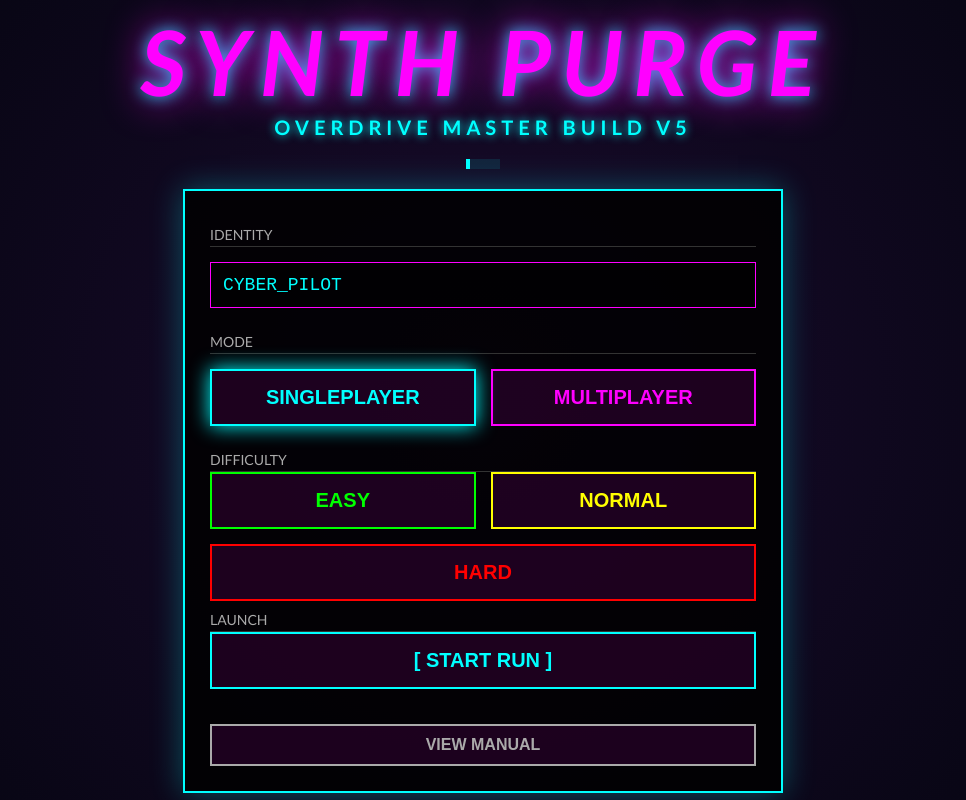
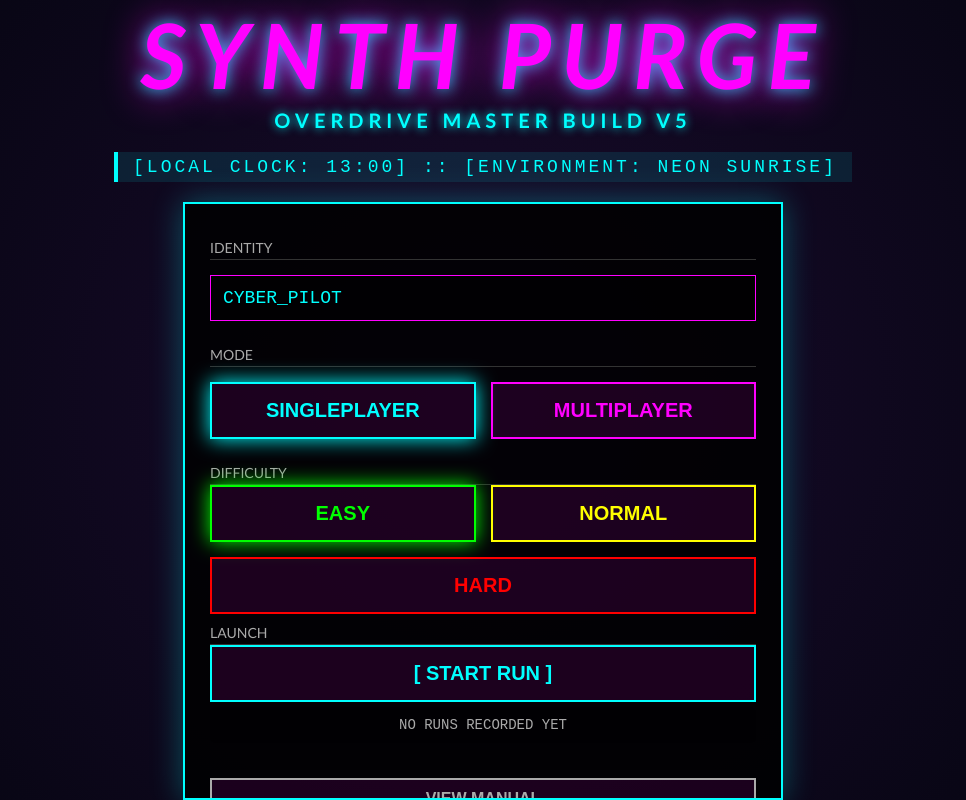
Before and after one commit to The-Doki-tab-guy/my-html-games, a plain HTML site: page index.html in a window 1280 px wide. Both pictures are taken after a click on the button "EASY". Shown: the whole page, without its empty margins (157-1123 px from the left). Drawn offline with nearby package versions, Linux system fonts and the light colour scheme.

Commit message:
Enhance UI elements and initialize game state
Updated styles for dashboard and in-game shop elements. Added best wave status display and initialized game state variables.

```diff
--- a/index.html
+++ b/index.html
@@ -109,12 +109,12 @@
 
         #interaction-prompt { display: none; position: absolute; top: 60%; left: 50%; transform: translate(-50%, -50%); font-size: 24px; color: #ff0; text-shadow: 0 0 15px #ff0; background: rgba(0,0,0,0.8); padding: 10px 20px; border: 2px solid #ff0; z-index: 100; font-family: monospace; }
 
-        #dashboard { display: none; position: absolute; bottom: 40px; left: 50%; transform: translateX(-50%); background: rgba(0, 0, 0, 0.8); border: 2px solid #0ff; padding: 20px; gap: 40px; box-shadow: 0 0 40px rgba(0, 255, 255, 0.4); border-radius: 10px; z-index: 105;}
+        #dashboard { display: none; position: absolute; bottom: 40px; left: 50%; transform: translateX(-50%); background: rgba(0, 0, 0, 0.8); border: 2px solid #0ff; padding: 20px; gap: 40px; box-shadow: 0 0 40px rgba(0, 255, 255, 0.4); border-radius: 10px; z-index: 105; display: none; }
         .dash-gauge { text-align: center; }
         .dash-val { font-size: 48px; color: #f0f; font-family: 'Courier New', monospace; text-shadow: 0 0 20px #f0f; }
         .dash-label { font-size: 16px; color: #0ff; letter-spacing: 3px; }
 
-        #in-game-shop { display: none; position: absolute; top: 50%; left: 50%; transform: translate(-50%, -50%); background: rgba(5, 5, 20, 0.98); border: 2px solid #0ff; padding: 40px; box-shadow: 0 0 50px rgba(0, 255, 255, 0.4); z-index: 2500; flex-direction: column; align-items: center; }
+        #in-game-shop { display: none; position: absolute; top: 50%; left: 50%; transform: translate(-50%, -50%); background: rgba(5, 5, 20, 0.98); border: 2px solid #0ff; padding: 40px; box-shadow: 0 0 50px rgba(0, 255, 255, 0.4); z-index: 2500; flex-direction: column; align-items: center; max-height: 90vh; overflow-y: auto; }
         .shop-items { display: flex; gap: 20px; margin: 30px 0; flex-wrap: wrap; justify-content: center; }
         .shop-card { background: rgba(0,0,0,0.8); border: 1px solid #f0f; padding: 20px; text-align: center; width: 200px; }
         .shop-card h3 { color: #fff; margin-bottom: 10px; }
@@ -218,6 +218,17 @@
         #pause-menu .main-btn {
             padding: 15px 30px;
         }
+
+        #best-wave-status {
+            color: #aaa;
+            font-size: 14px;
+            font-family: monospace;
+            text-align: center;
+            padding: 10px;
+            background: rgba(0,0,0,0.3);
+            border-radius: 5px;
+            margin-top: 5px;
+        }
     </style>
 </head>
 <body>
@@ -252,7 +263,7 @@
                     <button class="main-btn" id="start-offline-btn" style="width:100%; border-color:#0ff; color:#0ff;">[ START RUN ]</button>
                 </div>
 
-                <div id="best-wave-status" style="color:#aaa; font-size:14px; font-family:monospace; text-align:center;"></div>
+                <div id="best-wave-status">NO RUNS RECORDED YET</div>
             </div>
 
             <div id="multiplayer-panel" style="display:none;">
@@ -439,9 +450,45 @@
 
     <script src="https://cdnjs.cloudflare.com/ajax/libs/three.js/r128/three.min.js"></script>
     <script>
-        // All JavaScript goes here (the complete game code)
-        // [Full JavaScript from previous response goes here]
-        console.log('SYNTH PURGE v5.0 loaded');
+        // --- GAME/RUN STATE ---
+        let gameActive = false;
+        let isPaused = false;
+        let difficulty = 'normal';
+        const diffSettings = {
+            easy:   { healthMult: 0.7, speedMult: 0.85, spawnMult: 0.7, creditMult: 1.25, startCredits: 500 },
+            normal: { healthMult: 1.0, speedMult: 1.0,  spawnMult: 1.0, creditMult: 1.0,  startCredits: 0 },
+            hard:   { healthMult: 1.5, speedMult: 1.25, spawnMult: 1.4, creditMult: 1.5,  startCredits: 0 }
+        };
+
+        // DOM elements
+        const nameInput = document.getElementById('player-name');
+        const hudCreditsDisplay = document.getElementById('hud-credits');
+
+        // Best wave record (persisted)
+        let bestWave = parseInt(localStorage.getItem('synthPurge_bestWave')) || 0;
+        const bestWaveStatus = document.getElementById('best-wave-status');
+        if (bestWaveStatus) {
+            bestWaveStatus.textContent = bestWave > 0 ? `BEST WAVE REACHED: ${bestWave}` : 'NO RUNS RECORDED YET';
+        }
+
+        document.querySelectorAll('.diff-btn').forEach(btn => {
+            btn.addEventListener('click', () => {
+                difficulty = btn.dataset.diff;
+                document.querySelectorAll('.diff-btn').forEach(b => b.style.boxShadow = 'none');
+                btn.style.boxShadow = `0 0 20px ${getComputedStyle(btn).color}`;
+            });
+        });
+
+        // Initial Time Status
+        const currentHour = new Date().getHours();
+        const currentMins = new Date().getMinutes().toString().padStart(2, '0');
+        const isDaytime = currentHour >= 6 && currentHour < 18;
+        const timeStatus = document.getElementById('time-status');
+        if (timeStatus) {
+            timeStatus.textContent = `[LOCAL CLOCK: ${currentHour}:${currentMins}] :: [ENVIRONMENT: ${isDaytime ? 'NEON SUNRISE' : 'MIDNIGHT GRID'}]`;
+        }
+
+        console.log('SYNTH PURGE v5.0 - Initialized');
     </script>
 </body>
 </html>
```
